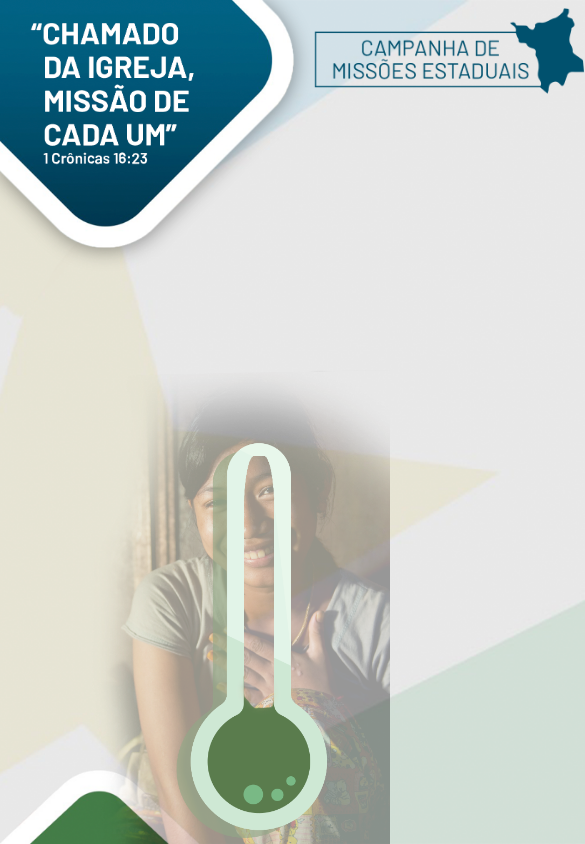
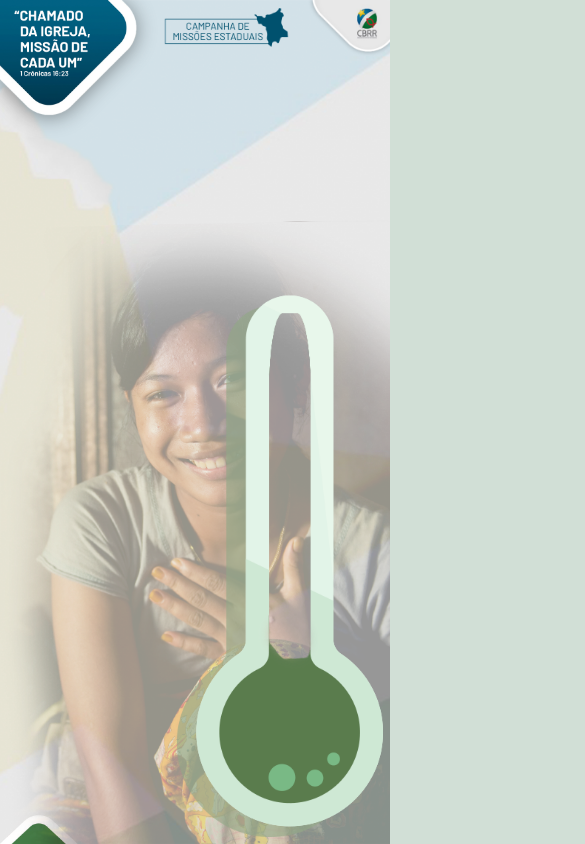
Before and after one commit to felipey2010/campanha-missoes-julho, a React (Create React App) app: page / in a window 390 px wide. Shown: the top 844 px of the page, 585 px wide, since content can reach past the window. Built offline with nearby package versions, Linux system fonts and the light colour scheme.

Commit message:
working on responsiveness

```diff
--- a/src/css/App.css
+++ b/src/css/App.css
@@ -8,24 +8,22 @@
   display: flex;
   justify-content: space-between;
   flex-direction: row;
-  max-height: 250px;
 }
 
 .top-left img {
-  max-height: 250px;
+  max-width: 35vw;
 
   -webkit-filter: drop-shadow(0px 2px 10px rgba(0, 0, 0, 0.4));
   filter: drop-shadow(0px 2px 10px rgba(0, 0, 0, 0.4));
 }
 
 .top-middle img {
-  max-height: 250px;
-  width: 300px;
+  max-width: 35vw;
   margin-top: 8px;
 }
 
 .top-right img {
-  max-width: 200px;
+  max-width: 20vw;
   -webkit-filter: drop-shadow(0px 0px 2px rgba(0, 0, 0, 0.3));
   filter: drop-shadow(0px 0px 2px rgba(0, 0, 0, 0.3));
 }
@@ -37,7 +35,7 @@
 }
 
 .bottom-left img {
-  max-width: 200px;
+  max-width: 20vw;
   position: absolute;
   bottom: 0;
   left: 0;
@@ -50,7 +48,7 @@
 }
 
 .bottom-right img {
-  max-width: 500px;
+  max-height: 75vh;
   position: absolute;
   bottom: 0;
   right: 0;
@@ -63,5 +61,5 @@
 }
 
 .middle img {
-  max-height: 400px;
+  max-height: 65vh;
 }
```
